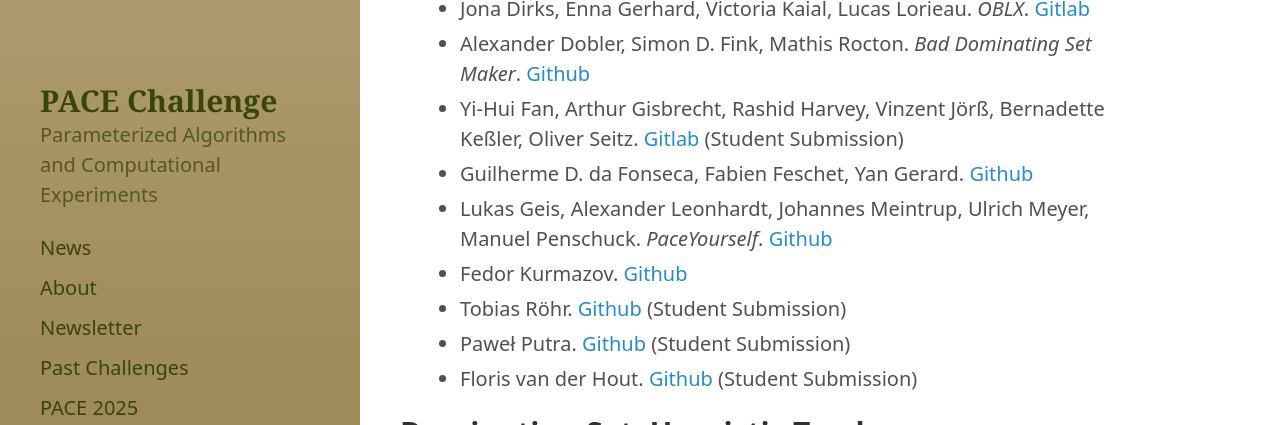
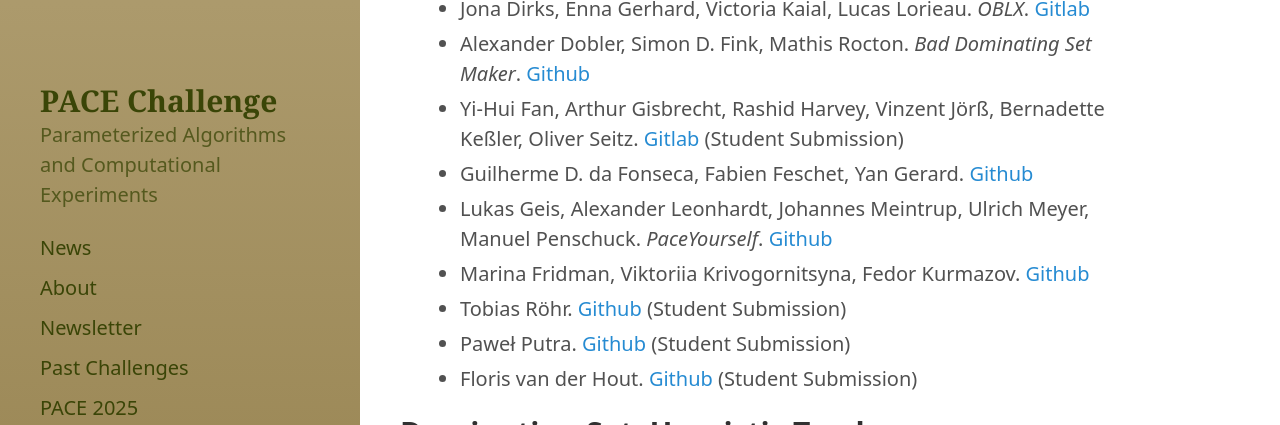
Before and after one commit to PACE-challenge/pacechallenge.org, a Jekyll site: the page built from 2025/submissions.md, in a window 1280 px wide and 900 px high, scrolled down 334 px, cut to the strip 0-425 px from the top of the window. Built offline with Jekyll 4.4.1, drawn with Linux system fonts in a browser that asks for light colours.

Commit message:
update author list of one submission

```diff
--- a/2025/submissions.md
+++ b/2025/submissions.md
@@ -11,7 +11,7 @@ title: "PACE 2025 - Submissions"
  - Yi-Hui Fan, Arthur Gisbrecht, Rashid Harvey, Vinzent Jörß, Bernadette Keßler, Oliver Seitz. [Gitlab](https://git.imp.fu-berlin.de/rh0457fu/anwendung-von-algorithmen/-/tree/DS_Exact) (Student Submission)
  - Guilherme D. da Fonseca, Fabien Feschet, Yan Gerard. [Github](https://github.com/gfonsecabr/shadoks-PACE2025)
  - Lukas Geis, Alexander Leonhardt, Johannes Meintrup, Ulrich Meyer, Manuel Penschuck. *PaceYourself*. [Github](https://github.com/manpen/pace25)
- - Fedor Kurmazov. [Github](https://github.com/spefk/pace2025-ds-solver)
+ - Marina Fridman, Viktoriia Krivogornitsyna, Fedor Kurmazov. [Github](https://github.com/spefk/pace2025-ds-solver)
  - Tobias Röhr. [Github](https://github.com/roehrt/alpaca) (Student Submission)
  - Paweł Putra. [Github](https://github.com/Kulezi/pace2025) (Student Submission)
  - Floris van der Hout. [Github](https://github.com/gamingwithaflo/minimum-dominating-set/tree/pace_2025_RTS) (Student Submission)
```
